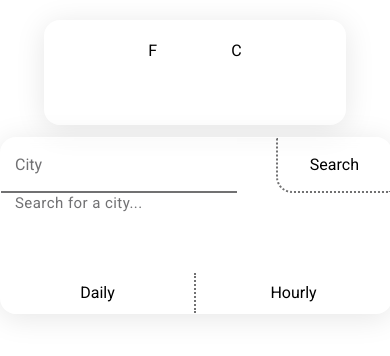
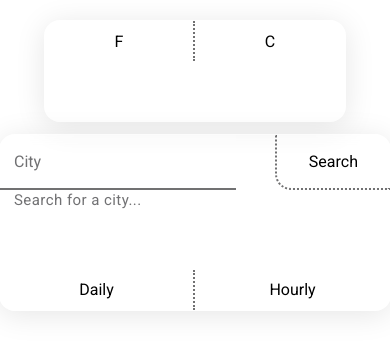
Before and after one commit to Cililocwee/weather-app, a website built with webpack: page dist/index.html in a window 390 px wide. Built offline with Linux system fonts and the light colour scheme; no server answers.

Commit message:
finished mobile/small device display, completed design

```diff
--- a/src/styles.css
+++ b/src/styles.css
@@ -41,6 +41,7 @@ html {
     .content {
         display: flex;
         flex-direction: column;
+        align-items: center;
     }
 }
 
@@ -64,7 +65,11 @@ html {
     background-repeat: no-repeat;
     background-size: 175%;
 }
-
+@media all and (max-width: 768px) {
+    .rainy, .sunny, .cloudy {
+        background-size: cover;
+    }
+}
 /* || INPUT STYLING */
 
 .omrs-input-underlined>input {
@@ -164,24 +169,30 @@ html {
     }
 }
 
+.tempswitch {
+    width: 100%;
+    display: flex;
+    flex-direction: column;
+    align-items: center;
+}
+
 .temptoggle {
     display: flex;
     flex-direction: row;
     justify-content: center;
+    width: 100%;
 }
 
-.togglebutton {
-    background: rgba(255, 255, 255, 0.11);
-    border: none;
-    color: black;
-    padding: 15px 32px;
-    text-align: center;
-    text-decoration: none;
-    display: inline-block;
-    font-size: 16px;
-    height: 3em;
-    margin: 5px;
-    border-radius: 10px;
+/* togglebutton */
+#fahrenheit {
+    border-top-left-radius: 16px;
+    margin-right: auto;
+    border-right: 2px dotted var(--omrs-color-ink-medium-contrast);
+}
+
+#celsius {
+    border-top-right-radius: 16px;
+    margin-right: auto;
 }
 
 .tempdisplay {
@@ -203,14 +214,20 @@ html {
     display: none;
 }
 
+.citytimeanddate {
+    display: flex;
+    flex-direction: column;
+    align-items: center;
+}
+
 .citydisplay {
     display: flex;
-    align-items: center;
-    justify-content: center;
+    padding: 0 20px 20px 20px;
+
     width: fit-content;
     height: fit-content;
     color: white;
-    margin-bottom: 5px;
+    margin: auto;
     font-size: 2em;
     text-shadow: -1px -1px 0 #000, 1px -1px 0 #000, -1px 1px 0 #000, 1px 1px 0 #000;
 }
@@ -263,6 +280,15 @@ html {
     }
 }
 
+/* || Spacer */
+
+.spacer {
+    display: flex;
+    grid-column: 2;
+    flex-grow: 2;
+    flex-shrink: 2;
+}
+
 /* || Right side */
 
 .infodiv {
@@ -272,9 +298,11 @@ html {
     display: flex;
     flex-shrink: 0;
     min-width: 300px;
+    max-width: 450px;
     flex-direction: column;
     align-items: center;
     margin-top: 3%;
+    margin-bottom: 3%;
     background: rgba(255, 255, 255, 0.11);
     border-radius: 16px;
     box-shadow: 0 4px 30px rgba(0, 0, 0, 0.1);
@@ -413,7 +441,8 @@ html {
 }
 
 .dailyforecastbutton,
-.hourlyforecastbutton {
+.hourlyforecastbutton,
+.togglebutton {
     width: 50%;
     background: rgba(255, 255, 255, 0.11);
     border: none;
```
Also changed, not shown: dist/bundle.js, dist/index.html.
